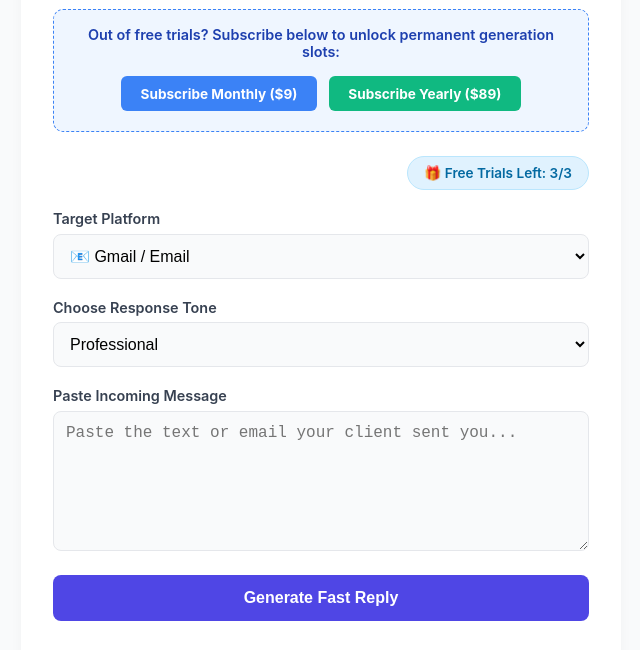
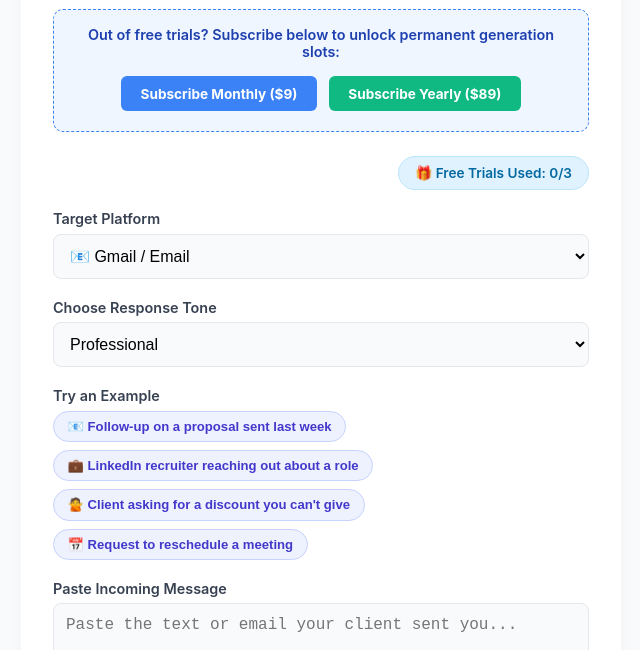
Before and after one commit to taris-arch/replyfast, a plain HTML site: page index.html in a window 1280 px wide. Shown: the part 109-759 px from the top of the page, without its empty margins (319-959 px from the left). Drawn offline with Linux system fonts and the light colour scheme.

Commit message:
Update index.html

```diff
--- a/index.html
+++ b/index.html
@@ -129,6 +129,25 @@
             display: none;
             font-size: 0.9rem;
         }
+        .example-chips {
+            display: flex;
+            flex-wrap: wrap;
+            gap: 0.5rem;
+            margin-bottom: 1rem;
+        }
+        .example-chip {
+            width: auto;
+            background-color: #eef2ff;
+            color: #4338ca;
+            border: 1px solid #c7d2fe;
+            padding: 0.45rem 0.85rem;
+            border-radius: 20px;
+            font-size: 0.82rem;
+            font-weight: 600;
+            cursor: pointer;
+            white-space: nowrap;
+        }
+        .example-chip:hover { background-color: #e0e7ff; }
     </style>
 </head>
 <body>
@@ -138,12 +157,12 @@
 
     <div class="pricing-banner" id="premiumBillingBanner">
         <p>Out of free trials? Subscribe below to unlock permanent generation slots:</p>
-        <a href="https://flutterwave.com/pay/replyfastpremium1" target="_blank" class="flw-link">Subscribe Monthly ($9)</a>
-        <a href="https://flutterwave.com/pay/replyfastpremium12" target="_blank" class="flw-link annual">Subscribe Yearly ($89)</a>
+        <a href="https://flutterwave.com/pay/YOUR_MONTHLY_LINK" target="_blank" class="flw-link">Subscribe Monthly ($9)</a>
+        <a href="https://flutterwave.com/pay/YOUR_ANNUAL_LINK" target="_blank" class="flw-link annual">Subscribe Yearly ($89)</a>
     </div>
 
     <div style="text-align: right;">
-        <div id="freeCounterBadge" class="free-counter-badge">🎁 Free Trials Left: 3/3</div>
+        <div id="freeCounterBadge" class="free-counter-badge">🎁 Free Trials Used: 0/3</div>
     </div>
 
     <div class="form-group">
@@ -165,6 +184,16 @@
             <option value="Assertive, confident, firm, direct, and authoritative">Assertive</option>
             <option value="Apologetic, deeply regretful, empathetic, and solutions-oriented">Apologetic</option>
         </select>
+    </div>
+
+    <div class="form-group">
+        <label>Try an Example</label>
+        <div class="example-chips">
+            <button type="button" class="example-chip" data-platform="Gmail Email" data-message="Hi, I just wanted to follow up on the proposal I sent over last week. Have you had a chance to review it? Let me know if you have any questions or if there's anything I can clarify before we move forward.">📧 Follow-up on a proposal sent last week</button>
+            <button type="button" class="example-chip" data-platform="LinkedIn Message" data-message="Hi! I came across your profile and think your background would be a great fit for a role we're hiring for. Would you be open to a quick chat this week to hear more about it?">💼 LinkedIn recruiter reaching out about a role</button>
+            <button type="button" class="example-chip" data-platform="WhatsApp Conversation" data-message="Hey, really like the quote you sent over, but it's a bit above what we budgeted for. Any chance you could do 20% off?">🙅 Client asking for a discount you can't give</button>
+            <button type="button" class="example-chip" data-platform="Slack Chat" data-message="Hi, something urgent has come up on my end. Would it be possible to reschedule our meeting from Thursday at 2pm to sometime next week instead?">📅 Request to reschedule a meeting</button>
+        </div>
     </div>
 
     <div class="form-group">
@@ -208,8 +237,9 @@
             badge.style.backgroundColor = "#ecfdf5"; badge.style.borderColor = "#a7f3d0"; badge.style.color = "#065f46";
             banner.style.display = "none";
         } else {
+            const used = Math.min(freeTrialsUsed, 3);
             const remaining = Math.max(0, 3 - freeTrialsUsed);
-            badge.innerText = `🎁 Free Trials Left: ${remaining}/3`;
+            badge.innerText = `🎁 Free Trials Used: ${used}/3`;
             if (remaining > 0) {
                 badge.style.backgroundColor = "#e0f2fe"; badge.style.borderColor = "#bae6fd"; badge.style.color = "#0369a1";
             } else {
@@ -217,6 +247,14 @@
             }
         }
     }
+
+    document.querySelectorAll('.example-chip').forEach(function(chip) {
+        chip.addEventListener('click', function() {
+            document.getElementById('clientMessage').value = chip.getAttribute('data-message');
+            document.getElementById('platform').value = chip.getAttribute('data-platform');
+            document.getElementById('clientMessage').scrollIntoView({ behavior: 'smooth', block: 'center' });
+        });
+    });
 
     document.getElementById('copyBtn').addEventListener('click', function() {
         const textToCopy = document.getElementById('outputBox').innerText;
```
